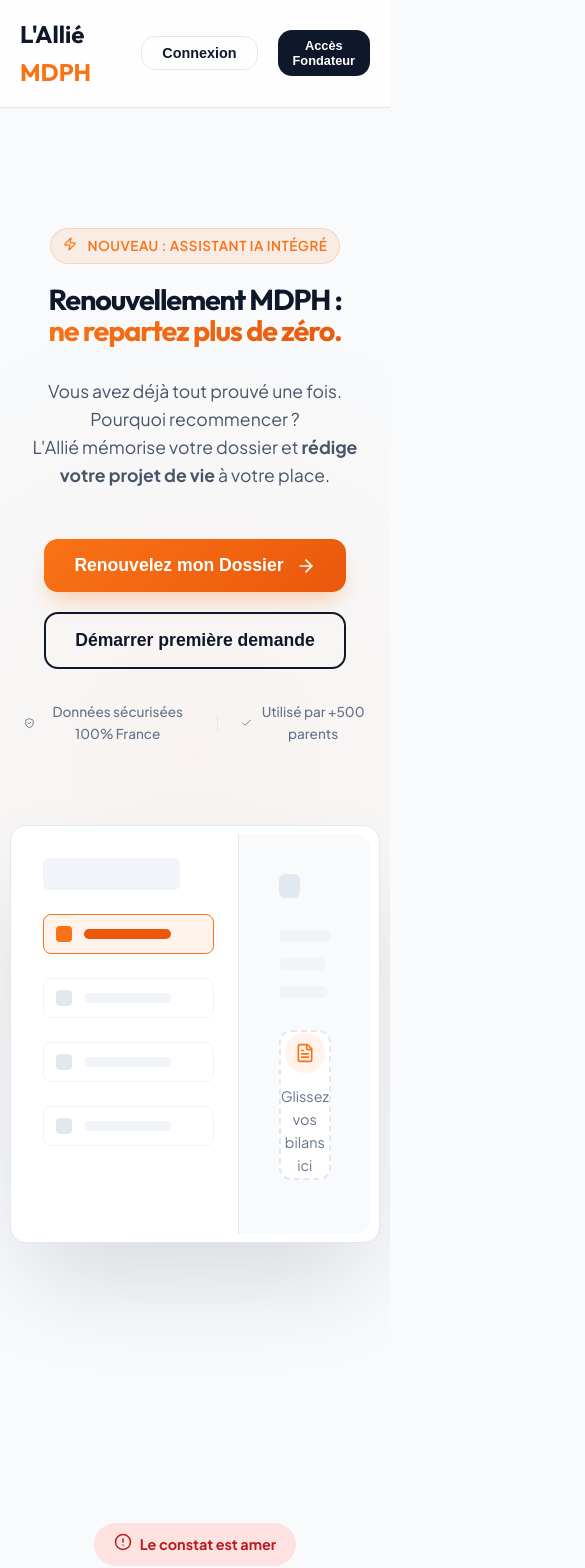
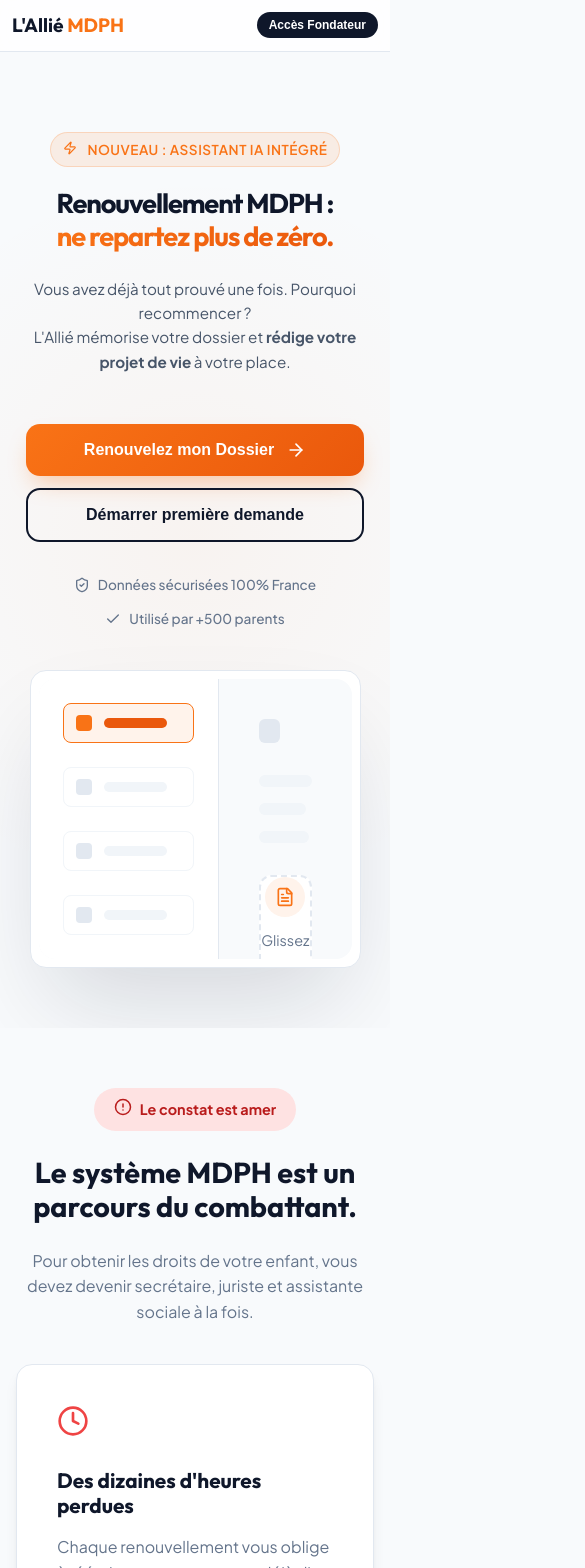
Before and after one commit to Dxne-Dev/mdph-alliee, a React (Vite) app: page / in a window 390 px wide. Shown: the top 1568 px of the page, 585 px wide, since content can reach past the window. Built offline with nearby package versions, Linux system fonts and the light colour scheme; no server answers; what @react-pdf/renderer would draw is missing.

Commit message:
fix: comprehensive responsive design overhaul for all devices (mobile, tablet, desktop)

```diff
--- a/src/index.css
+++ b/src/index.css
@@ -304,28 +304,6 @@ img {
     line-height: 1.6;
 }
 
-@media (max-width: 768px) {
-    .form-grid-2col {
-        grid-template-columns: 1fr;
-    }
-
-    .nested-form-grid {
-        padding-left: 16px;
-    }
-
-    .questionnaire-container {
-        padding: 10px 10px 40px !important;
-    }
-
-    .step-indicator-label {
-        display: none;
-    }
-
-    .progress-step-wrapper {
-        gap: 0 !important;
-    }
-}
-
 .modal-input {
     width: 100%;
     padding: 16px;
@@ -843,26 +821,6 @@ img {
     margin: 0 auto;
 }
 
-@media (max-width: 1024px) {
-
-    .pricing-grid,
-    .mvp-grid {
-        grid-template-columns: repeat(2, 1fr);
-    }
-}
-
-@media (max-width: 768px) {
-
-    .pricing-grid,
-    .mvp-grid {
-        grid-template-columns: 1fr;
-    }
-
-    .pricing-card.recommended {
-        transform: none;
-    }
-}
-
 .pricing-card {
     background: white;
     padding: 50px 40px;
@@ -1072,120 +1030,329 @@ img {
     opacity: 0.6;
 }
 
-/* Mobile Responsiveness */
+/* ==========================================================
+   RESPONSIVE DESIGN — FULL MVP
+   Breakpoints: 1024px (tablet), 768px (mobile), 480px (small)
+   ========================================================== */
+
+/* ---- TABLET (max-width: 1024px) ---- */
 @media (max-width: 1024px) {
     .container {
         padding: 0 24px;
     }
-}
-
+
+    /* Grids → 2 columns */
+    .pain-points,
+    .steps-container,
+    .pricing-grid,
+    .mvp-grid {
+        grid-template-columns: repeat(2, 1fr) !important;
+    }
+
+    /* Hero visual smaller */
+    .hero-visual {
+        max-width: 90% !important;
+    }
+
+    /* Pack section side-by-side → tighter gap */
+    .pack-wrapper {
+        gap: 40px !important;
+    }
+
+    /* Section padding tighter */
+    .section-problem,
+    .section-solution,
+    .section-pack,
+    .section-mvp,
+    .section-pricing,
+    .section-faq {
+        padding: 80px 0 !important;
+    }
+
+    /* Section titles smaller */
+    .section-problem h2,
+    .section-solution h2,
+    .section-faq h2 {
+        font-size: 2.4rem !important;
+    }
+
+    /* Pricing recommended card → no transform */
+    .pricing-card.recommended,
+    .step-card:nth-child(2) {
+        transform: none !important;
+    }
+
+    /* Dashboard child grid */
+    .dashboard-children-grid {
+        grid-template-columns: repeat(2, 1fr) !important;
+    }
+}
+
+/* ---- MOBILE (max-width: 768px) ---- */
 @media (max-width: 768px) {
     :root {
         --radius-lg: 16px;
     }
 
+    .container {
+        padding: 0 16px;
+    }
+
+    /* ---- NAVBAR ---- */
     .navbar {
-        padding: 15px 20px;
+        padding: 12px 16px;
         top: 0;
+        gap: 10px;
+    }
+
+    .navbar .logo {
+        font-size: 1.2rem !important;
     }
 
     .navbar .btn-outline,
     .navbar .btn-sm {
-        padding: 8px 12px;
-        font-size: 0.8rem;
-    }
-
+        padding: 6px 12px;
+        font-size: 0.75rem;
+    }
+
+    /* ---- HERO ---- */
     .hero {
-        padding: 60px 0 80px;
+        padding: 80px 0 60px !important;
     }
 
     .hero h1 {
         font-size: 2.2rem !important;
-        line-height: 1.2;
+        line-height: 1.2 !important;
     }
 
     .hero-sub {
-        font-size: 1.1rem !important;
-        margin-top: 20px;
+        font-size: 1rem !important;
+        margin-top: 16px !important;
     }
 
     .hero-cta-group {
-        flex-direction: column;
+        flex-direction: column !important;
         width: 100%;
-        padding: 0 20px;
+        padding: 0 10px;
+        gap: 12px !important;
     }
 
     .hero-cta-group button {
         width: 100%;
         padding: 16px 20px !important;
+        font-size: 1rem !important;
     }
 
     .hero-visual {
-        margin-top: 40px;
+        margin-top: 40px !important;
         padding: 0 10px;
     }
 
-    .section-title {
-        font-size: 2rem !important;
+    /* Hide the visual sidebar mockup on mobile */
+    .hero-visual>div>div>div:first-child>div:first-child {
+        display: none;
+    }
+
+    .hero-visual>div>div {
+        height: 280px !important;
+    }
+
+    .trust-text {
+        flex-direction: column !important;
+        gap: 12px !important;
+        font-size: 0.85rem;
+    }
+
+    .trust-text>div:nth-child(2) {
+        display: none;
+        /* hide separator */
+    }
+
+    /* ---- ALL SECTION GRIDS → 1 COLUMN ---- */
+    .pain-points,
+    .steps-container,
+    .pricing-grid,
+    .mvp-grid {
+        grid-template-columns: 1fr !important;
+        gap: 16px !important;
+    }
+
+    /* ---- SECTION TITLES ---- */
+    .section-title,
+    .section-problem h2,
+    .section-solution h2,
+    .section-faq h2 {
+        font-size: 1.8rem !important;
     }
 
     .section-lead {
-        font-size: 1.1rem !important;
+        font-size: 1rem !important;
         margin-bottom: 40px;
     }
 
-    .steps-container {
-        grid-template-columns: 1fr;
-        gap: 20px;
-    }
-
-    .step-card.featured {
-        transform: none;
+    /* ---- PROBLEM SECTION ---- */
+    .section-problem {
+        padding: 60px 0 !important;
+    }
+
+    .section-problem>.container>div:first-child {
+        margin-bottom: 40px !important;
+    }
+
+    .section-problem>.container>div:first-child h2 {
+        font-size: 1.8rem !important;
+    }
+
+    .section-problem>.container>div:first-child p {
+        font-size: 1rem !important;
+    }
+
+    /* ---- SOLUTION SECTION ---- */
+    .section-solution {
+        padding: 60px 0 !important;
+    }
+
+    .step-card {
+        transform: none !important;
+        box-shadow: var(--shadow-md) !important;
+    }
+
+    /* ---- PACK SECTION ---- */
+    .section-pack {
+        padding: 60px 0 !important;
     }
 
     .pack-wrapper {
-        flex-direction: column;
+        flex-direction: column !important;
         text-align: center;
-        gap: 40px;
+        gap: 30px !important;
+    }
+
+    .pack-image,
+    .pack-content {
+        flex: none !important;
+        width: 100%;
     }
 
     .doc-stack {
-        width: 100%;
-        height: 380px;
-        max-width: 320px;
+        height: 320px !important;
+        max-width: 280px;
         margin: 0 auto;
     }
 
-    .benefit-list li {
-        justify-content: flex-start;
-        text-align: left;
-    }
-
-    .glass-card {
-        width: 100%;
-        padding: 20px;
-    }
-
-    .pricing-grid {
-        grid-template-columns: 1fr;
-        gap: 20px;
-        padding: 0 10px;
+    .doc-stack>div {
+        width: 260px !important;
+        height: 340px !important;
+    }
+
+    .pack-content h2 {
+        font-size: 1.8rem !important;
+    }
+
+    .pack-content p {
+        font-size: 1rem !important;
+    }
+
+    .first-demand-card {
+        padding: 40px 20px !important;
+        margin-top: 60px !important;
+    }
+
+    .first-demand-card h3 {
+        font-size: 1.5rem !important;
+    }
+
+    /* ---- MVP CAPABILITIES ---- */
+    .section-mvp {
+        padding: 60px 0 !important;
+    }
+
+    .mvp-card {
+        padding: 30px 20px !important;
+    }
+
+    /* ---- PRICING ---- */
+    .section-pricing {
+        padding: 60px 0 !important;
+    }
+
+    .section-pricing>.container>div:first-child h2 {
+        font-size: 1.8rem !important;
+    }
+
+    .section-pricing>.container>div:first-child p {
+        font-size: 1rem !important;
+    }
+
+    .pricing-card {
+        padding: 30px 24px !important;
     }
 
     .pricing-card.recommended {
-        transform: none;
-        padding: 40px 24px;
-    }
-
+        transform: none !important;
+        padding: 40px 24px !important;
+    }
+
+    .pricing-card .btn-primary,
+    .pricing-card .btn-outline {
+        padding: 16px !important;
+    }
+
+    /* ---- FAQ ---- */
+    .section-faq {
+        padding: 60px 0 !important;
+    }
+
+    .section-faq h2 {
+        font-size: 1.8rem !important;
+    }
+
+    /* ---- FOOTER ---- */
+    .footer {
+        padding: 60px 0 40px !important;
+    }
+
+    .footer>.container>div:first-child {
+        grid-template-columns: 1fr !important;
+        gap: 40px !important;
+    }
+
+    .footer .logo {
+        font-size: 1.5rem !important;
+    }
+
+    .footer>.container>div:last-child {
+        flex-direction: column !important;
+        align-items: flex-start !important;
+        gap: 16px;
+    }
+
+    .footer>.container>div:last-child>div:last-child {
+        flex-wrap: wrap;
+        gap: 16px !important;
+    }
+
+    /* ---- AUTH ---- */
+    .auth-container {
+        padding: 10px;
+    }
+
+    .auth-card {
+        padding: 30px 20px !important;
+    }
+
+    /* ---- MODALS ---- */
     .modal-content {
         padding: 30px 20px;
         margin: 10px;
+        max-width: calc(100vw - 20px);
     }
 
     .success-title {
         font-size: 1.5rem;
     }
 
+    /* ---- DASHBOARD ---- */
     .dashboard-header {
         flex-direction: column;
         align-items: flex-start !important;
@@ -1197,14 +1364,31 @@ img {
         align-items: flex-start !important;
     }
 
-    .auth-container {
-        padding: 10px;
-    }
-
-    .auth-card {
-        padding: 30px 20px !important;
-    }
-
+    .dashboard-children-grid {
+        grid-template-columns: 1fr !important;
+    }
+
+    .dashboard-child-card {
+        padding: 20px !important;
+    }
+
+    .dashboard-child-card-header {
+        flex-direction: column !important;
+        align-items: flex-start !important;
+        gap: 8px;
+    }
+
+    .dashboard-child-card-actions {
+        flex-direction: column !important;
+        gap: 8px !important;
+    }
+
+    .dashboard-child-card-actions button {
+        width: 100%;
+        justify-content: center;
+    }
+
+    /* ---- QUESTIONNAIRE ---- */
     .questionnaire-container {
         padding: 0 !important;
     }
@@ -1217,20 +1401,102 @@ img {
         font-size: 0.95rem !important;
         max-width: 100% !important;
     }
-}
-
+
+    .form-grid-2col {
+        grid-template-columns: 1fr !important;
+    }
+
+    .nested-form-grid {
+        padding-left: 16px;
+    }
+
+    .step-indicator-label {
+        display: none;
+    }
+
+    .progress-step-wrapper {
+        gap: 0 !important;
+    }
+
+    /* ---- PAYMENT GATE ---- */
+    .payment-gate-grid {
+        grid-template-columns: 1fr !important;
+    }
+
+    .payment-gate-container {
+        margin: 20px 10px !important;
+    }
+
+    .payment-gate-container>div>div:first-child {
+        padding: 30px 20px !important;
+    }
+
+    .payment-gate-container>div>div:last-child {
+        padding: 30px 20px !important;
+        border-left: none !important;
+        border-top: 1px solid #e2e8f0;
+    }
+}
+
+/* ---- SMALL MOBILE (max-width: 480px) ---- */
 @media (max-width: 480px) {
     .hero h1 {
-        font-size: 1.8rem !important;
-    }
-}
-
-.footer-divider {
-    border: 0;
-    height: 1px;
-    background: rgba(255, 255, 255, 0.1);
-    margin: 40px 0;
-}
+        font-size: 1.7rem !important;
+    }
+
+    .hero-sub {
+        font-size: 0.95rem !important;
+    }
+
+    .section-problem h2,
+    .section-solution h2,
+    .section-faq h2,
+    .section-title {
+        font-size: 1.5rem !important;
+    }
+
+    .pack-content h2 {
+        font-size: 1.5rem !important;
+    }
+
+    .first-demand-card h3 {
+        font-size: 1.3rem !important;
+    }
+
+    .pricing-card .card-tag,
+    .pricing-card h3 {
+        font-size: 0.85rem !important;
+    }
+
+    .pricing-card>div:nth-child(3) {
+        font-size: 2.5rem !important;
+    }
+
+    .navbar {
+        padding: 10px 12px;
+    }
+
+    .navbar .btn-outline {
+        display: none;
+        /* hide Connexion on very small screens, keep CTA */
+    }
+
+    .btn-primary {
+        padding: 14px 24px;
+        font-size: 0.95rem;
+    }
+
+    .footer>.container>div:last-child>div:last-child {
+        flex-direction: column;
+        gap: 12px !important;
+    }
+
+    /* Dashboard even tighter */
+    .dashboard-child-card {
+        padding: 16px !important;
+    }
+}
+
 
 /* Modal */
 .modal-overlay {
```
